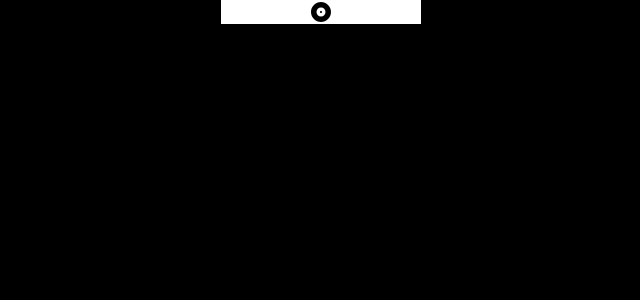
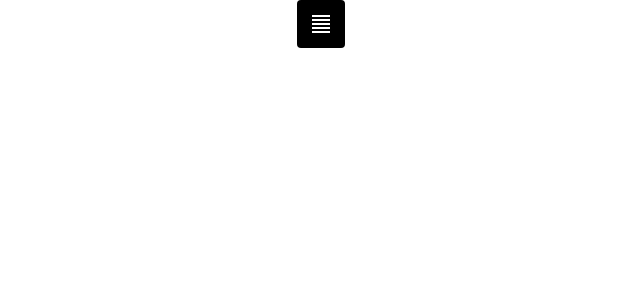
Before and after one commit to derek-oshita/css-bucket, a React (Create React App) app in the folder landingPages/the_contortionist/: page / in a window 1280 px wide. Shown: the top 300 px of the page, without its empty margins (319-959 px from the left). Built offline with nearby package versions, Linux system fonts and the light colour scheme.

Commit message:
Moved NavToggleButton into atoms. It currently opens a blank drawer to the right.

```diff
--- a/landingPages/the_contortionist/src/App.css
+++ b/landingPages/the_contortionist/src/App.css
@@ -1,8 +1,8 @@
 @import url("https://fonts.googleapis.com/css2?family=Poppins&family=Raleway:wght@300;400;600&display=swap");
 
-body {
+/* body {
   background-color: black;
-}
+} */
 
 .App {
   text-align: center;
--- a/landingPages/the_contortionist/src/components/atoms/NavToggleButton.js
+++ b/landingPages/the_contortionist/src/components/atoms/NavToggleButton.js
@@ -1,57 +1,23 @@
-import * as React from "react";
-import FormatAlignLeftIcon from "@mui/icons-material/FormatAlignLeft";
-import FormatAlignCenterIcon from "@mui/icons-material/FormatAlignCenter";
-import FormatAlignRightIcon from "@mui/icons-material/FormatAlignRight";
+import Button from "@mui/material/Button";
+import ToggleButton from "@mui/material/ToggleButton";
 import FormatAlignJustifyIcon from "@mui/icons-material/FormatAlignJustify";
-import Box from "@mui/material/Box";
-import ToggleButton from "@mui/material/ToggleButton";
-import ToggleButtonGroup from "@mui/material/ToggleButtonGroup";
 
-export default function ToggleButtonSizes() {
-  const [alignment, setAlignment] = React.useState("left");
-
-  const handleChange = (event, newAlignment) => {
-    setAlignment(newAlignment);
-  };
-
-  const children = [
-    <ToggleButton value="left" key="left">
-      <FormatAlignLeftIcon />
-    </ToggleButton>,
-    <ToggleButton value="center" key="center">
-      <FormatAlignCenterIcon />
-    </ToggleButton>,
-    <ToggleButton value="right" key="right">
-      <FormatAlignRightIcon />
-    </ToggleButton>,
-    <ToggleButton value="justify" key="justify">
-      <FormatAlignJustifyIcon />
-    </ToggleButton>,
-  ];
-
-  const control = {
-    value: alignment,
-    onChange: handleChange,
-    exclusive: true,
-  };
-
+export default function NavToggleButton({ onClick }) {
   return (
-    <Box
+    <ToggleButton
+      onClick={onClick}
+      value="justify"
+      key="justify"
       sx={{
-        display: "flex",
-        flexDirection: "column",
-        alignItems: "center",
-        // TODO Replace with Stack
-        "& > :not(style) + :not(style)": { mt: 2 },
+        cursor: "pointer",
+        backgroundColor: "black",
+        color: "white",
+        "&.MuiButtonBase-root:hover": {
+          bgcolor: "transparent",
+        },
       }}
     >
-      <ToggleButtonGroup size="small" {...control}>
-        {children}
-      </ToggleButtonGroup>
-      <ToggleButtonGroup {...control}>{children}</ToggleButtonGroup>
-      <ToggleButtonGroup size="large" {...control}>
-        {children}
-      </ToggleButtonGroup>
-    </Box>
+      <FormatAlignJustifyIcon />
+    </ToggleButton>
   );
 }
--- a/landingPages/the_contortionist/src/components/molecules/NavBar.js
+++ b/landingPages/the_contortionist/src/components/molecules/NavBar.js
@@ -1,6 +1,4 @@
 import React, { Fragment } from "react";
-
-import AlbumIcon from "@mui/icons-material/Album";
 import Box from "@mui/material/Box";
 import SwipeableDrawer from "@mui/material/SwipeableDrawer";
 import Button from "@mui/material/Button";
@@ -11,6 +9,9 @@ import ListItemIcon from "@mui/material/ListItemIcon";
 import ListItemText from "@mui/material/ListItemText";
 import InboxIcon from "@mui/icons-material/MoveToInbox";
 import MailIcon from "@mui/icons-material/Mail";
+import ToggleButton from "@mui/material/ToggleButton";
+import FormatAlignCenterIcon from "@mui/icons-material/FormatAlignCenter";
+import NavToggleButton from "../atoms/NavToggleButton";
 
 export default function SwipeableTemporaryDrawer() {
   const [state, setState] = React.useState({
@@ -64,18 +65,9 @@ export default function SwipeableTemporaryDrawer() {
     <div>
       {["right"].map((anchor) => (
         <Box key={anchor}>
-          <AlbumIcon
-            onClick={toggleDrawer(anchor, true)}
-            sx={{
-              cursor: "pointer",
-              backgroundColor: "white",
-              width: {
-                md: 200,
-              },
-            }}
-          >
-            {anchor}
-          </AlbumIcon>
+          {/* TOGGLE BUTTON */}
+          <NavToggleButton onClick={toggleDrawer(anchor, true)} />
+          {/* DRAWER */}
           <SwipeableDrawer
             anchor={anchor}
             open={state[anchor]}
```
